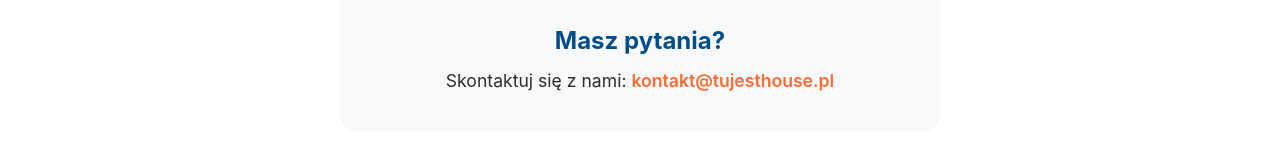
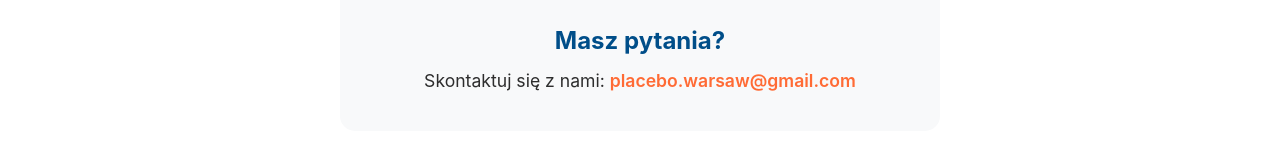
Before and after one commit to placebo-collective/tujesthouse, a Next.js app: page / in a window 1280 px wide. Shown: the part 6592-6752 px from the top of the page. Built offline with nearby package versions, Linux system fonts and the light colour scheme.

Commit message:
use const for email

```diff
--- a/src/components/sections/FormsSection.tsx
+++ b/src/components/sections/FormsSection.tsx
@@ -4,6 +4,7 @@
 import styles from './FormsSection.module.scss';
 import DJApplicationForm from '../forms/DJApplicationForm';
 import WorkshopRegistrationForm from '../forms/WorkshopRegistrationForm';
+import { CONTACT_EMAIL } from '../../lib/constants';
 
 export default function FormsSection() {
   const [activeTab, setActiveTab] = useState<'dj' | 'workshop'>('dj');
@@ -47,7 +48,7 @@
         <div className={styles.contact}>
           <h3>Masz pytania?</h3>
           <p>
-            Skontaktuj się z nami: <a href="mailto:kontakt@tujesthouse.pl">kontakt@tujesthouse.pl</a>
+            Skontaktuj się z nami: <a href={`mailto:${CONTACT_EMAIL}`}>{CONTACT_EMAIL}</a>
           </p>
         </div>
       </div>
```
